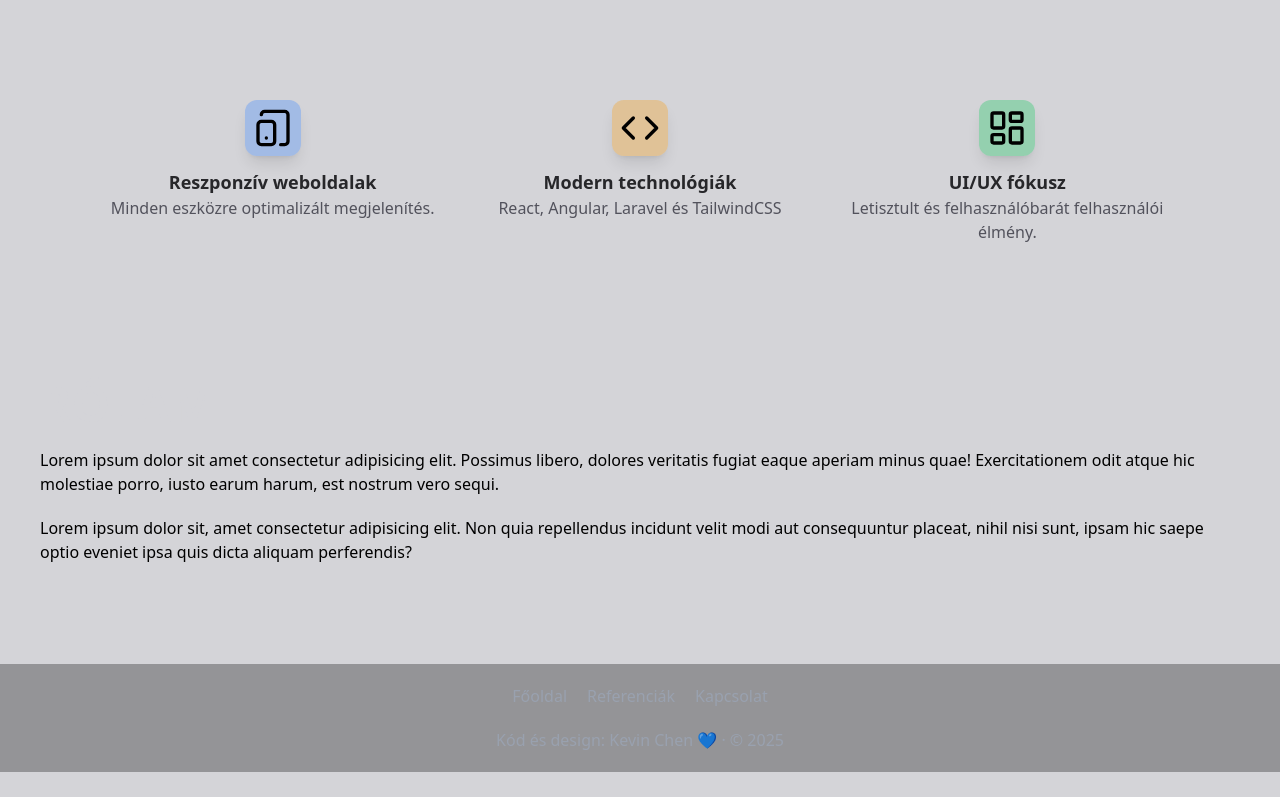
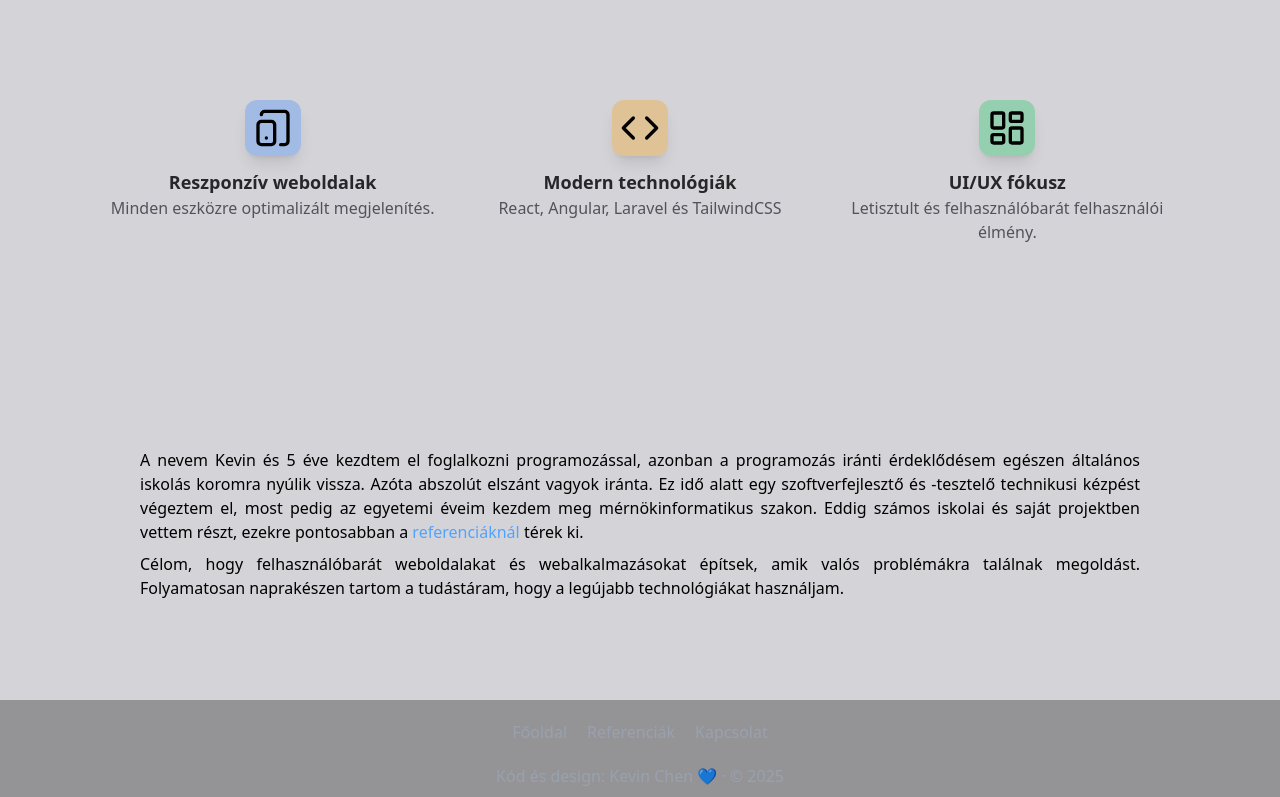
Before and after one commit to chencsi/chencsi.github.io, a React (Vite) app: page / in a window 1280 px wide. Shown: the part 496-1293 px from the top of the page. Before the commit the page ends 1268 px from the top, so only its background shows below. Built offline with nearby package versions, Linux system fonts and the light colour scheme.

Commit message:
about content now filled and text aligned

```diff
--- a/src/components/HomeAbout.jsx
+++ b/src/components/HomeAbout.jsx
@@ -1,10 +1,22 @@
 function HomeAbout() {
+	const sinceYear = new Date().getFullYear() - 2020;
+
 	return (
-		<div className="flex flex-col gap-5">
-			<h1 className="text-zinc-300 font-extrabold text-5xl uppercase text-shadow">Rólam</h1>
-            <p>Lorem ipsum dolor sit amet consectetur adipisicing elit. Possimus libero, dolores veritatis fugiat eaque aperiam minus quae! Exercitationem odit atque hic molestiae porro, iusto earum harum, est nostrum vero sequi.</p>
-            <p>Lorem ipsum dolor sit, amet consectetur adipisicing elit. Non quia repellendus incidunt velit modi aut consequuntur placeat, nihil nisi sunt, ipsam hic saepe optio eveniet ipsa quis dicta aliquam perferendis?</p>
-        </div>
+		<div
+			data-aos="fade-left"
+			data-aos-duration="500"
+			className="flex flex-col gap-2 text-justify max-w-[1000px] mx-auto"
+		>
+			<h1 className="text-zinc-300 font-extrabold text-5xl uppercase text-shadow mb-3">
+				Rólam
+			</h1>
+			<p>
+				A nevem Kevin és {sinceYear} éve kezdtem el foglalkozni programozással, azonban a programozás iránti érdeklődésem egészen általános iskolás koromra nyúlik vissza. Azóta abszolút elszánt vagyok iránta. Ez idő alatt egy szoftverfejlesztő és -tesztelő technikusi kézpést végeztem el, most pedig az egyetemi éveim kezdem meg mérnökinformatikus szakon. Eddig számos iskolai és saját projektben vettem részt, ezekre pontosabban a <a href="/references" className="text-blue-400 hover:underline">referenciáknál</a> térek ki.
+			</p>
+			<p>
+				Célom, hogy felhasználóbarát weboldalakat és webalkalmazásokat építsek, amik valós problémákra találnak megoldást. Folyamatosan naprakészen tartom a tudástáram, hogy a legújabb technológiákat használjam.
+			</p>
+		</div>
 	);
 }
 
```
